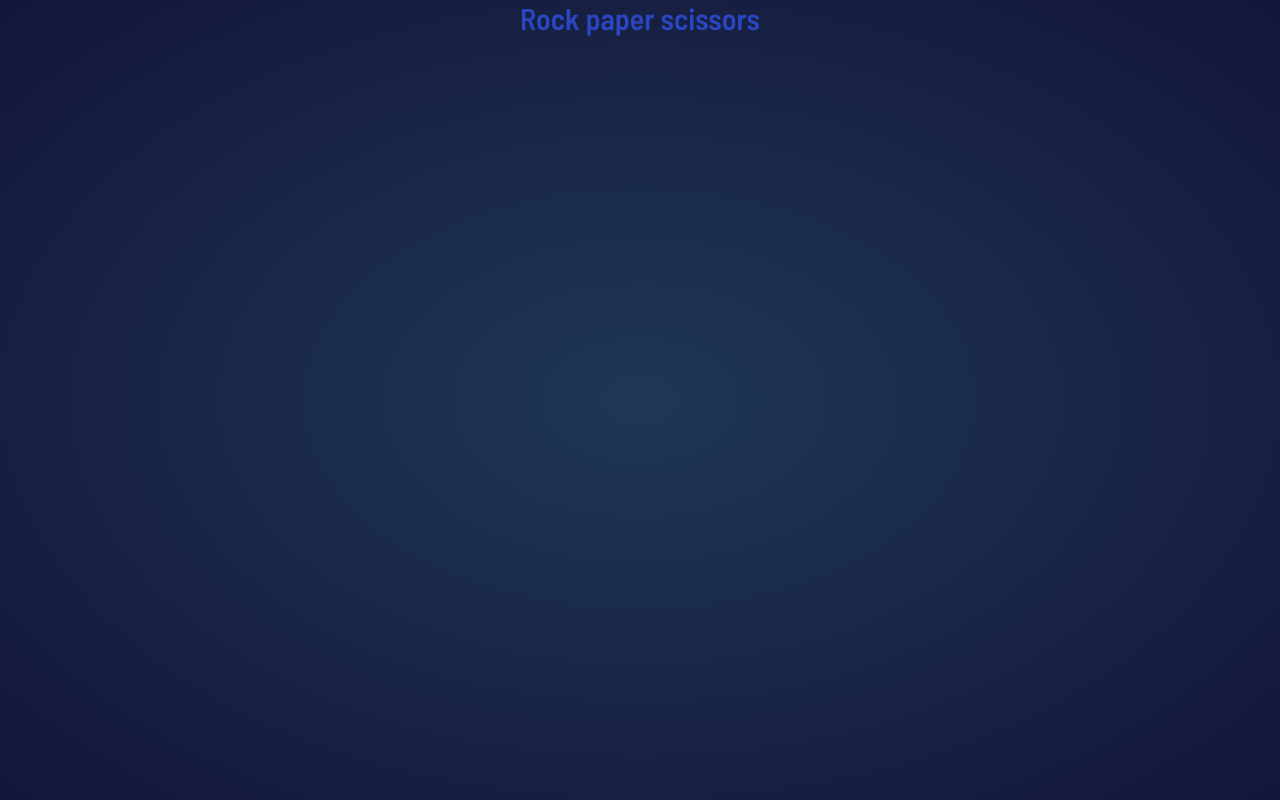
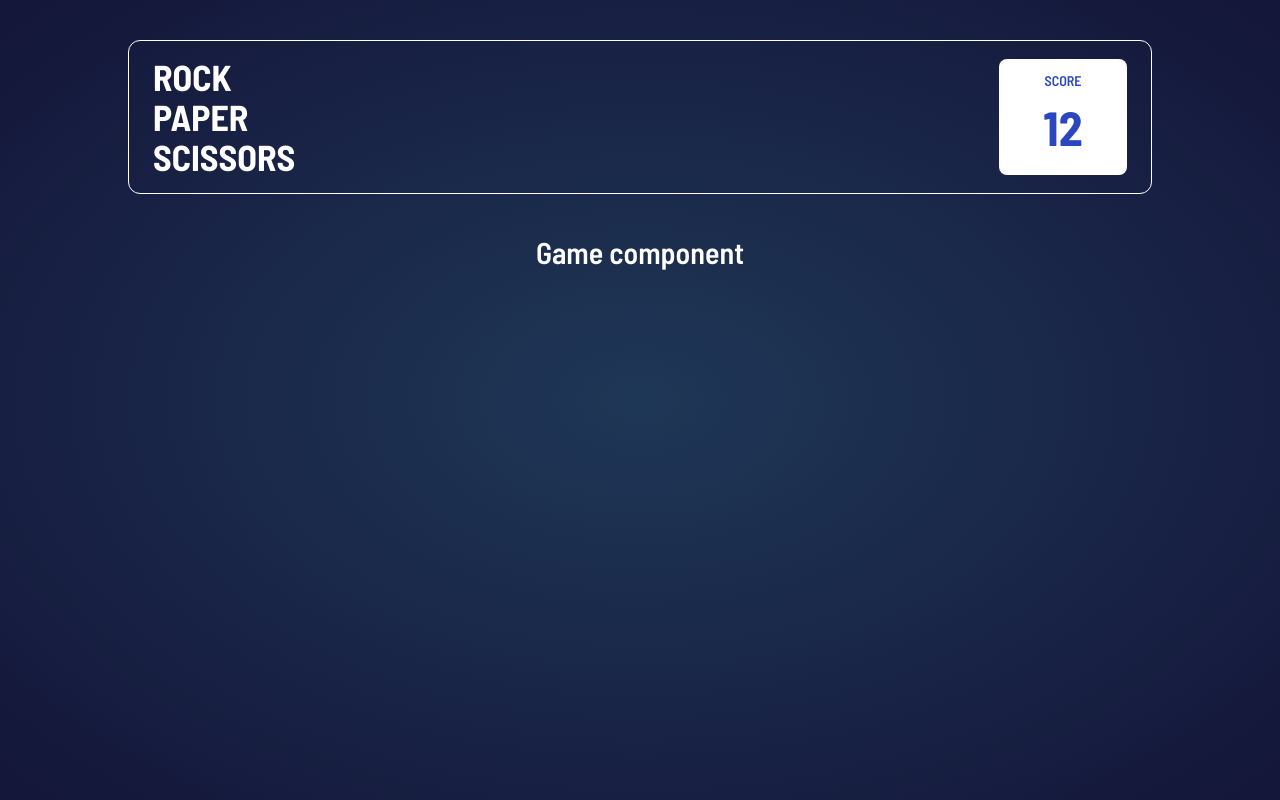
Before and after one commit to saroshfarhan/rock-paper-scissors, a React (Vite) app: page / in a window 1280 px wide. Built offline with nearby package versions, Linux system fonts and the light colour scheme.

Commit message:
score container completed for desktop

```diff
--- a/src/App.jsx
+++ b/src/App.jsx
@@ -1,9 +1,24 @@
+import React from "react";
+import Game from "./conponents/game";
+
 function App() {
   return (
-    <div className="container">
-      <h1 className="text-center text-3xl font-semibold text-scoreText">
-        Rock paper scissors
-      </h1>
+    <div className="container mx-auto">
+      <div
+        id="score-container"
+        className="mx-32 mt-10 flex items-center justify-between rounded-xl border border-white px-6 py-4"
+      >
+        <section className="text-white">
+          <h1 className="text-4xl font-extrabold uppercase">Rock</h1>
+          <h1 className="text-4xl font-extrabold uppercase">Paper</h1>
+          <h1 className="text-4xl font-extrabold uppercase">Scissors</h1>
+        </section>
+        <div className="grid h-[7.2rem] w-[8rem] place-content-center gap-0 rounded-lg bg-white text-center text-scoreText">
+          <p className="text-sm font-semibold uppercase">Score</p>
+          <h1 className="text-[3rem] font-bold">12</h1>
+        </div>
+      </div>
+      <Game />
     </div>
   );
 }
--- /dev/null
+++ b/src/conponents/game.jsx
@@ -0,0 +1,12 @@
+import React from "react";
+import triangleBg from "../assets/bg-triangle.svg";
+
+function Game() {
+  return (
+    <div id="game-container" className="mx-32 mt-10">
+      <h1 className="text-center text-3xl text-white">Game component</h1>
+    </div>
+  );
+}
+
+export default Game;
```
Also changed, not shown: src/conponents/decider.jsx (added).
